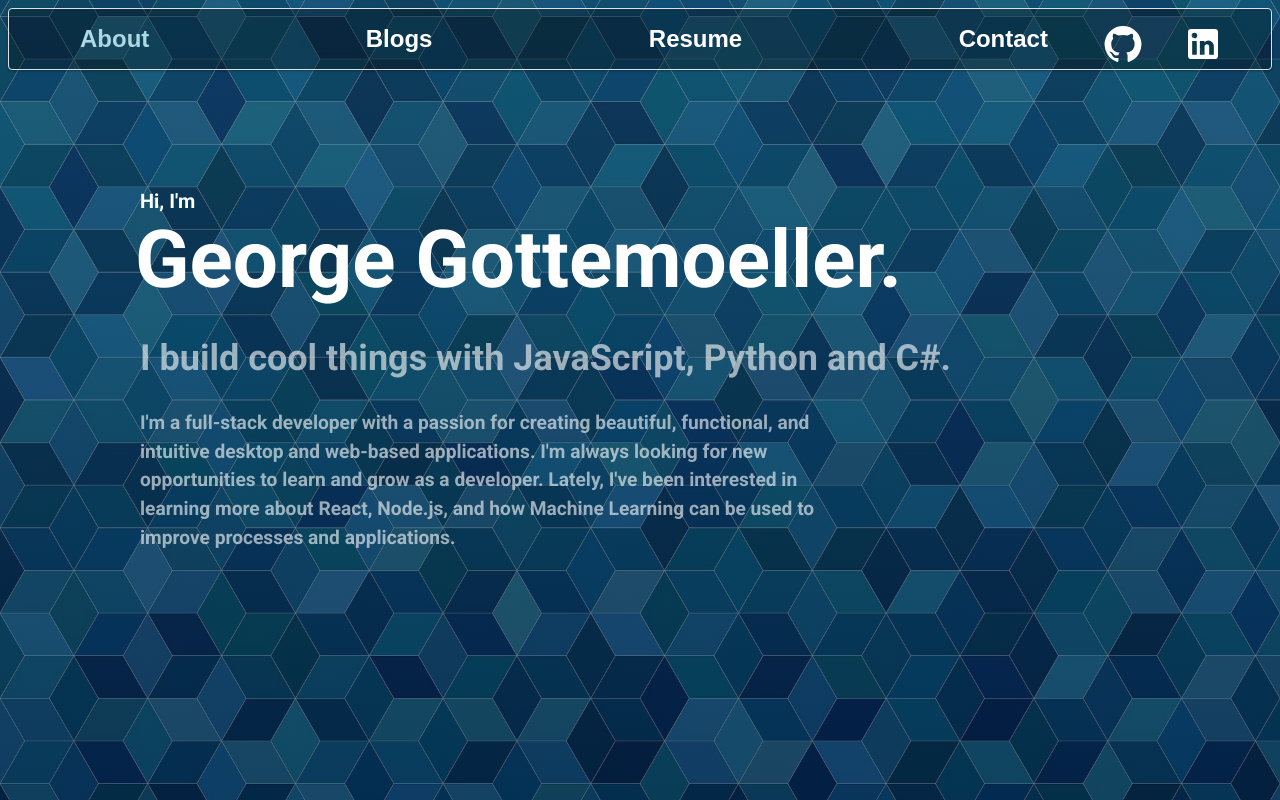
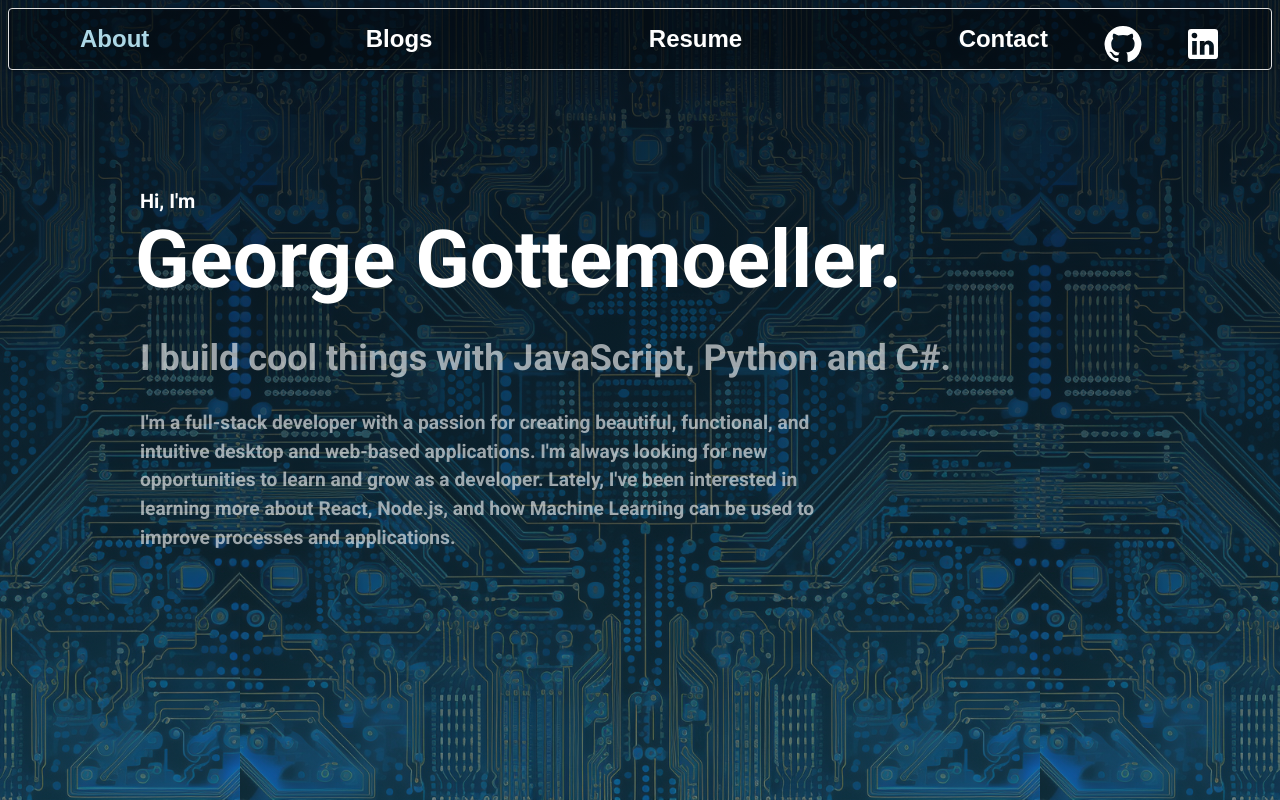
Before and after one commit to ggottemo/portfolio_vite, a React (Vite) app: page / in a window 1280 px wide. Built offline with nearby package versions, Linux system fonts and the light colour scheme; a web font is replaced by a local one.

Commit message:
Remove unnecessary scss plugin and change background

```diff
--- a/src/styles/base/body.scss
+++ b/src/styles/base/body.scss
@@ -1,11 +1,12 @@
 
 body {
 
-background-image: linear-gradient(rgba(28, 72, 82, 0.5), rgba(6, 15, 24, 0.5)),
-url("/cube-background-1920.jpg");
+background-image: linear-gradient( rgba(6, 15, 24, 0.8),rgba(28, 72, 82, 0.4)),
+url("/circuitry-1920.png");
   background-repeat: repeat;
-    background-size: cover;
+    background-size: contain;
     background-attachment: fixed;
     background-position: center;
 
+
 }
--- a/vite.config.js
+++ b/vite.config.js
@@ -10,7 +10,6 @@ export default defineConfig({
       enforce: "pre",
       ...mdx({ remarkPlugins: [remarkMdxFrontmatter] }),
     },
-    scss(),
 
     react(),
   ],
```
Also changed, not shown: public/circuitry-1920.png (added).
